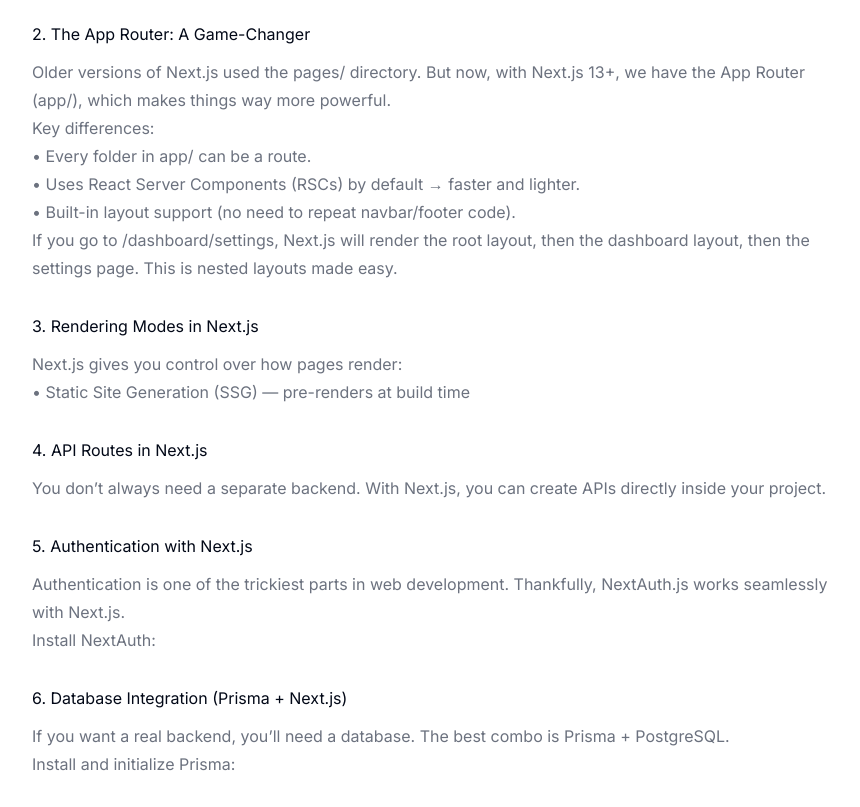
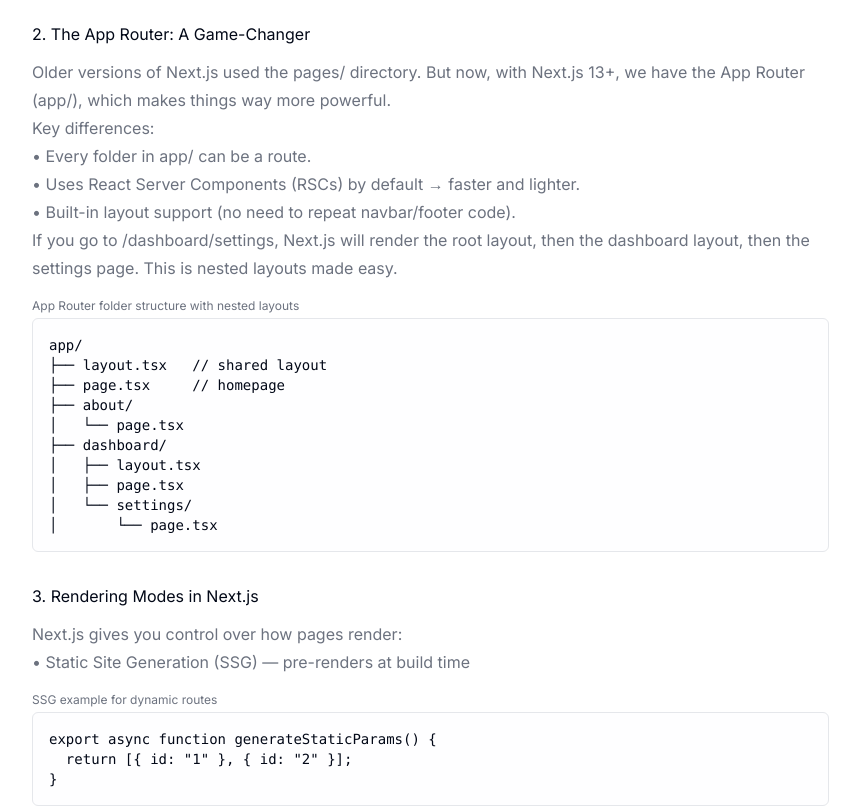
Before and after one commit to Mohit93soni/nextjs-bitnex, a Next.js app: page /blog/building-scalable-react-applications-with-nextjs-14 in a window 1280 px wide. Shown: the part 1848-2655 px from the top of the page, without its empty margins (0-860 px from the left). Built offline with nearby package versions, Linux system fonts and the light colour scheme.

Commit message:
Render code blocks in blog post content
cgen-28e9abbd7f6e4dba84aa846552593d7d

```diff
--- a/src/app/blog/[slug]/page.tsx
+++ b/src/app/blog/[slug]/page.tsx
@@ -36,6 +36,16 @@ function PostContent({ post }: { post: BlogPost }) {
               <p key={pIdx} className="leading-7 text-muted-foreground">
                 {para}
               </p>
+            ))}
+            {section.codeBlocks?.map((block, cIdx) => (
+              <div key={`code-${cIdx}`} className="mt-4">
+                {block.caption && (
+                  <div className="text-xs text-muted-foreground mb-1">{block.caption}</div>
+                )}
+                <pre className="w-full overflow-x-auto rounded-md border bg-secondary/10 p-4 text-sm">
+                  <code>{block.code}</code>
+                </pre>
+              </div>
             ))}
           </div>
         ))
```
